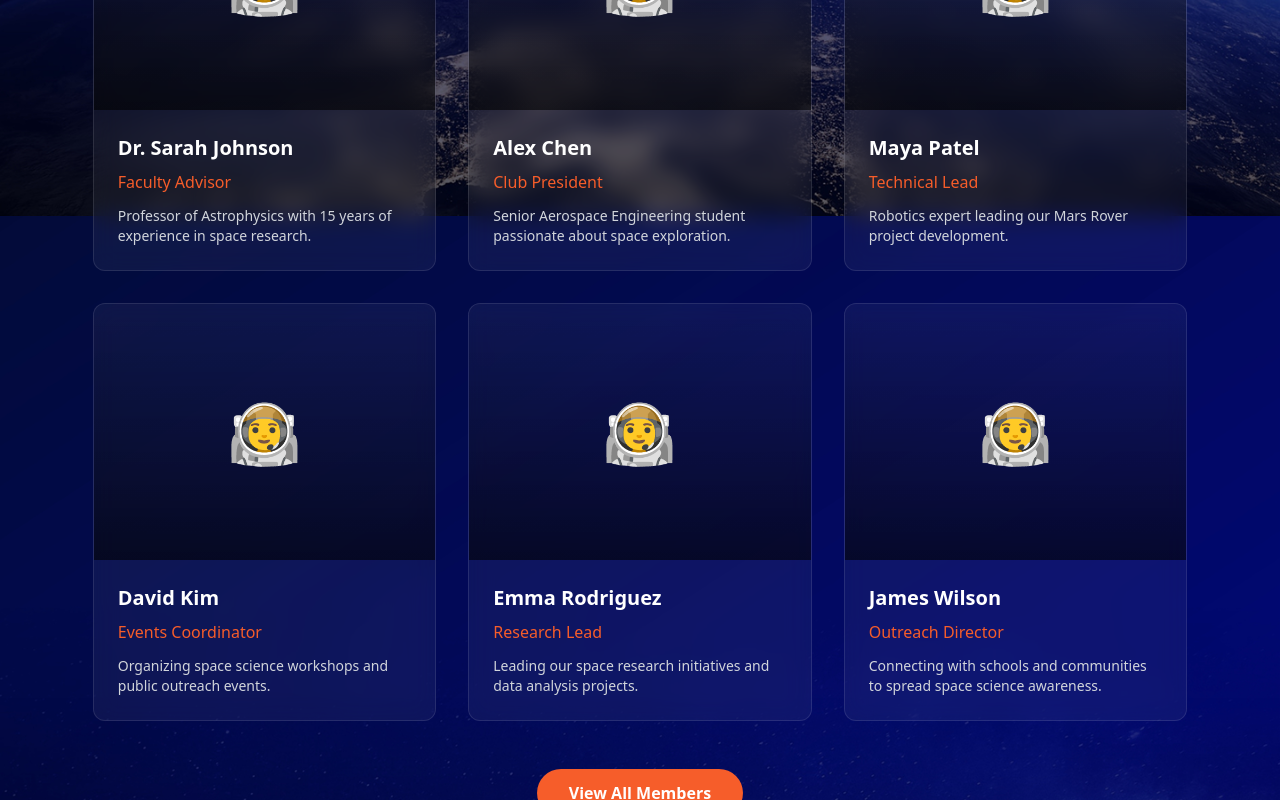
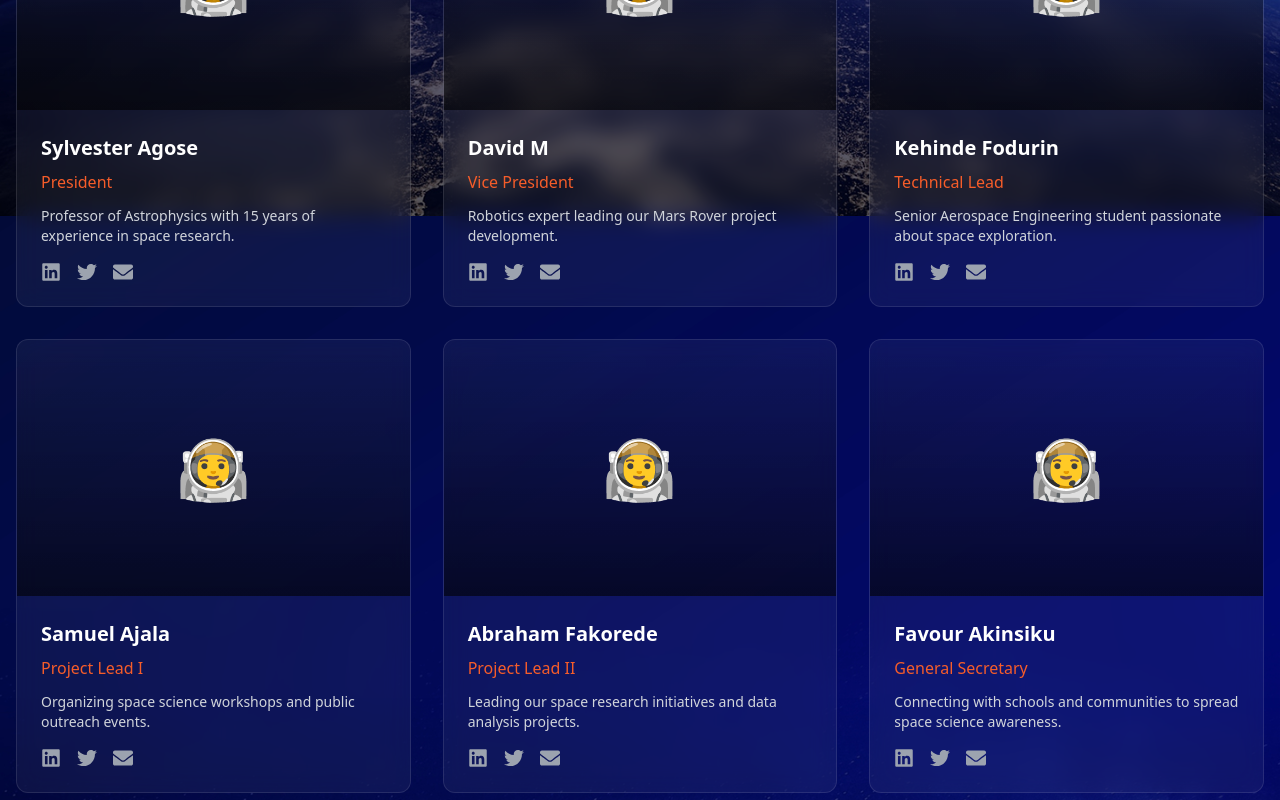
Before and after one commit to samuelajala01/space-clubs-lasu, a Next.js app: page / in a window 1280 px wide. Shown: the part 2640-3440 px from the top of the page. Built offline with nearby package versions, Linux system fonts and the light colour scheme.

Commit message:
feat: add social icons to team card

```diff
--- a/package.json
+++ b/package.json
@@ -15,7 +15,8 @@
     "framer-motion": "^12.5.0",
     "next": "15.1.6",
     "react": "^19.0.0",
-    "react-dom": "^19.0.0"
+    "react-dom": "^19.0.0",
+    "react-icons": "^5.5.0"
   },
   "devDependencies": {
     "postcss": "^8",
--- a/src/app/Components/TeamPreview.jsx
+++ b/src/app/Components/TeamPreview.jsx
@@ -1,54 +1,122 @@
 import React from "react";
 import Link from "next/link";
+import { motion } from "framer-motion";
+import { FaLinkedin, FaTwitter, FaEnvelope } from "react-icons/fa";
 
 const TeamPreview = () => {
   const previewTeam = [
     {
-      name: "Dr. Sarah Johnson",
-      role: "Faculty Advisor",
+      name: "Sylvester Agose",
+      role: "President",
       image: "/images/team/sarah.jpg",
       bio: "Professor of Astrophysics with 15 years of experience in space research.",
+      social: {
+        linkedin: "https://linkedin.com/in/sarah-johnson",
+        twitter: "https://twitter.com/sarahjohnson",
+        email: "sarah.johnson@university.edu",
+      },
     },
     {
-      name: "Alex Chen",
-      role: "Club President",
+      name: "David M",
+      role: "Vice President",
       image: "/images/team/alex.jpg",
-      bio: "Senior Aerospace Engineering student passionate about space exploration.",
+      bio: "Robotics expert leading our Mars Rover project development.",
+      social: {
+        linkedin: "https://linkedin.com/in/alex-chen",
+        twitter: "https://twitter.com/alexchen",
+        email: "alex.chen@university.edu",
+      },
     },
     {
-      name: "Maya Patel",
+      name: "Kehinde Fodurin",
       role: "Technical Lead",
       image: "/images/team/maya.jpg",
-      bio: "Robotics expert leading our Mars Rover project development.",
+      bio: "Senior Aerospace Engineering student passionate about space exploration.",
+      social: {
+        linkedin: "https://linkedin.com/in/maya-patel",
+        twitter: "https://twitter.com/mayapatel",
+        email: "maya.patel@university.edu",
+      },
     },
     {
-      name: "David Kim",
-      role: "Events Coordinator",
+      name: "Samuel Ajala",
+      role: "Project Lead I",
       image: "/images/team/david.jpg",
       bio: "Organizing space science workshops and public outreach events.",
+      social: {
+        linkedin: "https://linkedin.com/in/david-kim",
+        twitter: "https://twitter.com/davidkim",
+        email: "david.kim@university.edu",
+      },
     },
     {
-      name: "Emma Rodriguez",
-      role: "Research Lead",
+      name: "Abraham Fakorede",
+      role: "Project Lead II",
       image: "/images/team/emma.jpg",
       bio: "Leading our space research initiatives and data analysis projects.",
+      social: {
+        linkedin: "https://linkedin.com/in/emma-rodriguez",
+        twitter: "https://twitter.com/emmarodriguez",
+        email: "emma.rodriguez@university.edu",
+      },
     },
     {
-      name: "James Wilson",
-      role: "Outreach Director",
+      name: "Favour Akinsiku",
+      role: "General Secretary",
       image: "/images/team/james.jpg",
       bio: "Connecting with schools and communities to spread space science awareness.",
+      social: {
+        linkedin: "https://linkedin.com/in/james-wilson",
+        twitter: "https://twitter.com/jameswilson",
+        email: "james.wilson@university.edu",
+      },
     },
   ];
 
+  const containerVariants = {
+    hidden: { opacity: 0 },
+    visible: {
+      opacity: 1,
+      transition: {
+        staggerChildren: 0.2,
+      },
+    },
+  };
+
+  const itemVariants = {
+    hidden: { opacity: 0, y: 20 },
+    visible: {
+      opacity: 1,
+      y: 0,
+      transition: {
+        duration: 0.5,
+      },
+    },
+  };
+
   return (
     <section className="py-16">
-      <div className="mx-[2vw] px-4">
-        <h2 className="text-4xl text-white mb-12 text-center">Meet Our Team</h2>
-        <div className="mx-[4vw] grid grid-cols-1 md:grid-cols-2 lg:grid-cols-3 gap-8 mb-12">
+      <div className="container mx-auto px-4 max-w-7xl">
+        <motion.h2
+          initial={{ opacity: 0, y: 20 }}
+          whileInView={{ opacity: 1, y: 0 }}
+          viewport={{ once: true }}
+          transition={{ duration: 0.6 }}
+          className="text-4xl text-white mb-12 text-center"
+        >
+          Meet Our Team
+        </motion.h2>
+        <motion.div
+          variants={containerVariants}
+          initial="hidden"
+          whileInView="visible"
+          viewport={{ once: true }}
+          className="grid grid-cols-1 md:grid-cols-2 lg:grid-cols-3 gap-8 mb-12"
+        >
           {previewTeam.map((member, index) => (
-            <div
+            <motion.div
               key={index}
+              variants={itemVariants}
               className="bg-white/5 backdrop-blur-md rounded-xl border border-white/10 overflow-hidden hover:bg-white/10 transition-all duration-300"
             >
               <div className="relative h-64">
@@ -62,18 +130,48 @@ const TeamPreview = () => {
                   {member.name}
                 </h3>
                 <p className="text-[#f65d2a] mb-3">{member.role}</p>
-                <p className="text-gray-300 text-sm">{member.bio}</p>
+                <p className="text-gray-300 text-sm mb-4">{member.bio}</p>
+                <div className="flex space-x-4">
+                  <a
+                    href={member.social.linkedin}
+                    target="_blank"
+                    rel="noopener noreferrer"
+                    className="text-gray-400 hover:text-white transition-colors"
+                  >
+                    <FaLinkedin className="w-5 h-5" />
+                  </a>
+                  <a
+                    href={member.social.twitter}
+                    target="_blank"
+                    rel="noopener noreferrer"
+                    className="text-gray-400 hover:text-white transition-colors"
+                  >
+                    <FaTwitter className="w-5 h-5" />
+                  </a>
+                  <a
+                    href={`mailto:${member.social.email}`}
+                    className="text-gray-400 hover:text-white transition-colors"
+                  >
+                    <FaEnvelope className="w-5 h-5" />
+                  </a>
+                </div>
               </div>
-            </div>
+            </motion.div>
           ))}
-        </div>
-        <div className="text-center">
+        </motion.div>
+        <motion.div
+          initial={{ opacity: 0, y: 20 }}
+          whileInView={{ opacity: 1, y: 0 }}
+          viewport={{ once: true }}
+          transition={{ delay: 0.4, duration: 0.6 }}
+          className="text-center"
+        >
           <Link href="/about#core-team">
             <button className="bg-[#f65d2a] text-white px-8 py-3 rounded-full font-semibold hover:bg-[#e54d1a] transition-colors duration-300">
               View All Members
             </button>
           </Link>
-        </div>
+        </motion.div>
       </div>
     </section>
   );
--- a/src/app/about/page.jsx
+++ b/src/app/about/page.jsx
@@ -2,6 +2,7 @@ import React from "react";
 import Image from "next/image";
 import Link from "next/link";
 import Navbar from "../Components/Navbar";
+import { FaLinkedin, FaTwitter, FaEnvelope } from "react-icons/fa";
 
 const AboutPage = () => {
   const coreTeam = [
@@ -10,7 +11,7 @@ const AboutPage = () => {
       role: "Faculty Advisor",
       image: "/images/team/sarah.jpg",
       bio: "Professor of Astrophysics with 15 years of experience in space research.",
-      socials: {
+      social: {
         linkedin: "https://linkedin.com/in/sarah-johnson",
         twitter: "https://twitter.com/sarahjohnson",
         email: "sarah.johnson@university.edu",
@@ -21,7 +22,7 @@ const AboutPage = () => {
       role: "Club President",
       image: "/images/team/alex.jpg",
       bio: "Senior Aerospace Engineering student passionate about space exploration.",
-      socials: {
+      social: {
         linkedin: "https://linkedin.com/in/alex-chen",
         twitter: "https://twitter.com/alexchen",
         email: "alex.chen@university.edu",
@@ -32,7 +33,7 @@ const AboutPage = () => {
       role: "Technical Lead",
       image: "/images/team/maya.jpg",
       bio: "Robotics expert leading our Mars Rover project development.",
-      socials: {
+      social: {
         linkedin: "https://linkedin.com/in/maya-patel",
         twitter: "https://twitter.com/mayapatel",
         email: "maya.patel@university.edu",
@@ -43,7 +44,7 @@ const AboutPage = () => {
       role: "Events Coordinator",
       image: "/images/team/david.jpg",
       bio: "Organizing space science workshops and public outreach events.",
-      socials: {
+      social: {
         linkedin: "https://linkedin.com/in/david-kim",
         twitter: "https://twitter.com/davidkim",
         email: "david.kim@university.edu",
@@ -135,44 +136,26 @@ const AboutPage = () => {
                     <p className="text-gray-300 text-sm mb-4">{member.bio}</p>
                     <div className="flex space-x-4">
                       <a
-                        href={member.socials.linkedin}
+                        href={member.social.linkedin}
                         target="_blank"
                         rel="noopener noreferrer"
                         className="text-gray-400 hover:text-white transition-colors"
                       >
-                        <svg
-                          className="w-5 h-5"
-                          fill="currentColor"
-                          viewBox="0 0 24 24"
-                        >
-                          <path d="M19 0h-14c-2.761 0-5 2.239-5 5v14c0 2.761 2.239 5 5 5h14c2.762 0 5-2.239 5-5v-14c0-2.761-2.238-5-5-5zm-11 19h-3v-11h3v11zm-1.5-12.268c-.966 0-1.75-.79-1.75-1.764s.784-1.764 1.75-1.764 1.75.79 1.75 1.764-.783 1.764-1.75 1.764zm13.5 12.268h-3v-5.604c0-.88-.016-2.005-1.22-2.005-1.22 0-1.41.952-1.41 1.94v5.669h-3v-11h2.84v1.58h.04c.477-.9 1.637-1.85 3.37-1.85 3.601 0 4.267 2.37 4.267 5.455v6.255z" />
-                        </svg>
+                        <FaLinkedin className="w-5 h-5" />
                       </a>
                       <a
-                        href={member.socials.twitter}
+                        href={member.social.twitter}
                         target="_blank"
                         rel="noopener noreferrer"
                         className="text-gray-400 hover:text-white transition-colors"
                       >
-                        <svg
-                          className="w-5 h-5"
-                          fill="currentColor"
-                          viewBox="0 0 24 24"
-                        >
-                          <path d="M23.953 4.57a10 10 0 01-2.825.775 4.958 4.958 0 002.163-2.723c-.951.555-2.005.959-3.127 1.184a4.92 4.92 0 00-8.384 4.482C7.69 8.095 4.067 6.13 1.64 3.162a4.822 4.822 0 00-.666 2.475c0 1.71.87 3.213 2.188 4.096a4.904 4.904 0 01-2.228-.616v.06a4.923 4.923 0 003.946 4.827 4.996 4.996 0 01-2.212.085 4.936 4.936 0 004.604 3.417 9.867 9.867 0 01-6.102 2.105c-.39 0-.779-.023-1.17-.067a13.995 13.995 0 007.557 2.209c9.053 0 13.998-7.496 13.998-13.985 0-.21 0-.42-.015-.63A9.935 9.935 0 0024 4.59z" />
-                        </svg>
+                        <FaTwitter className="w-5 h-5" />
                       </a>
                       <a
-                        href={`mailto:${member.socials.email}`}
+                        href={`mailto:${member.social.email}`}
                         className="text-gray-400 hover:text-white transition-colors"
                       >
-                        <svg
-                          className="w-5 h-5"
-                          fill="currentColor"
-                          viewBox="0 0 24 24"
-                        >
-                          <path d="M0 3v18h24v-18h-24zm21.518 2l-9.518 7.713-9.518-7.713h19.036zm-19.518 14v-11.817l10 8.104 10-8.104v11.817h-20z" />
-                        </svg>
+                        <FaEnvelope className="w-5 h-5" />
                       </a>
                     </div>
                   </div>
```
Also changed, not shown: 1 other file (tests, documents, lock files or other folders).
